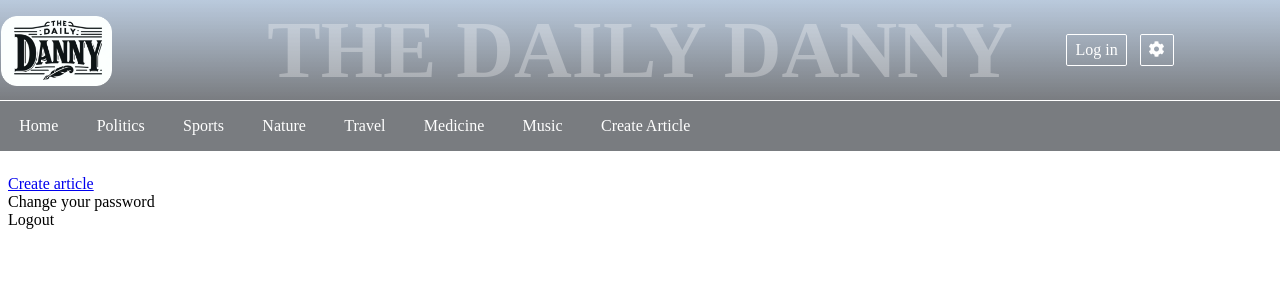
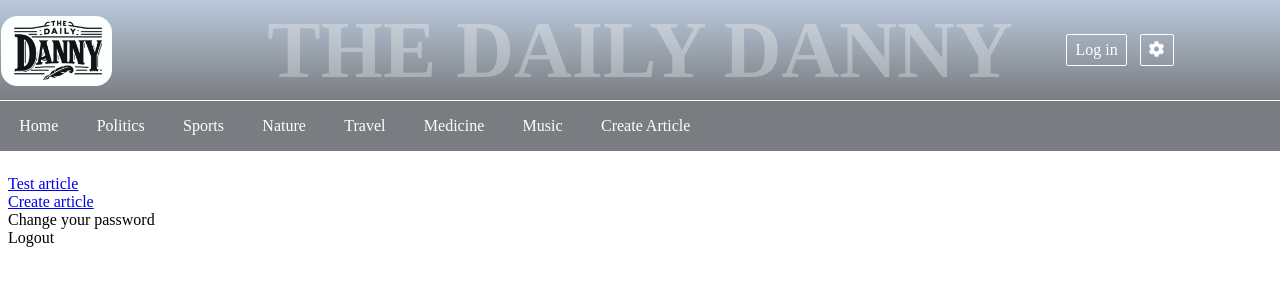
Before and after one commit to TheDailyDannyHooligans/DailyDanny, a SvelteKit app in the folder DailyDanny/: page /reporter in a window 1280 px wide. Shown: the top 300 px of the page. Built offline with nearby package versions, Linux system fonts and the light colour scheme; a web font is replaced by a local one.

Commit message:
Updated reporter page

```diff
--- a/DailyDanny/src/routes/reporter/+page.svelte
+++ b/DailyDanny/src/routes/reporter/+page.svelte
@@ -24,6 +24,7 @@
 </script>
 
 <div class="profile">
+  <a href="/profile/testArticle">Test article</a><br/>
   <a href="/profile/createArticle">Create article</a><br/>
   <a id="change-password" on:click={toggleChangePasswordPopup}>Change your password</a><br/>
   <a id="logout" on:click={toggleLogoutPopup}>Logout</a> <!-- THIS IS A POPOUT FOR CONFIRMATION -->
```
